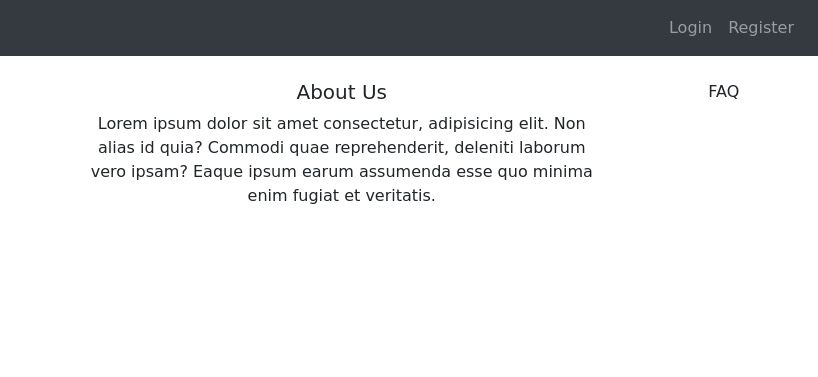
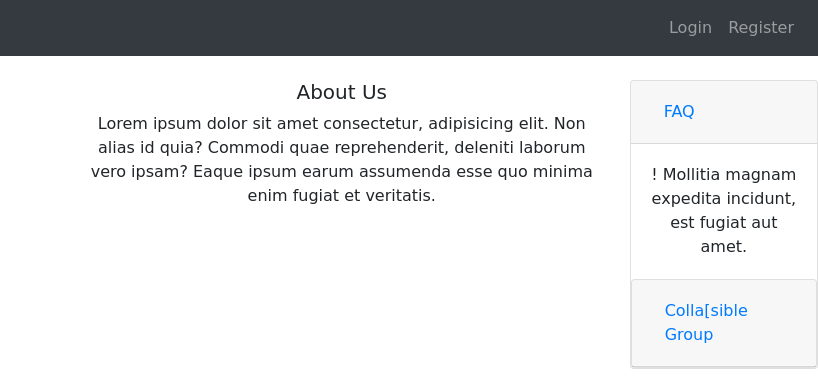
Before and after one commit to simreteabmekbib/ShoePurchaseWebsite, a plain HTML site: page about.html in a window 1280 px wide. Shown: the top 377 px of the page, 462-1280 px from the left. Drawn offline with Linux system fonts and the light colour scheme; a web font is replaced by a local one.

Commit message:
Add accordion

```diff
--- a/about.html
+++ b/about.html
@@ -92,8 +92,46 @@
         deleniti laborum vero ipsam? Eaque ipsum earum assumenda esse quo minima enim fugiat et veritatis.</p>
     </div>
     <div class="col-lg-2 d-none d-lg-block">
-      <p>FAQ</p>
+      <div class="accordion" id="accordionExample">
+        <div class="card">
+          <div class="card-header" id="headingOne">
+            <h2 class="mb-0">
+              <button class="btn btn-link btn-block text-left" type="button" data-toggle="collapse"
+                data-target="#collapseOne" aria-expanded="true" aria-controls="collapseOne">
+                FAQ
+              </button>
+            </h2>
+          </div>
+
+          <div class="collapse show" id="collapseOne" aria-labelledby="headingOne" data-parent="#accordionExample">
+            <div class="card-body">
+              ! Mollitia magnam expedita incidunt, est fugiat aut amet.
+            </div>
+          </div>
+          <div class="card">
+            <div class="card-header" id="headingTwo">
+              <h2 class="mb-0">
+                <button class="btn btn-link btn-block text-left" type="button" data-toggle="collapse"
+                  data-target="#collapseTwo" aria-expanded="false" aria-controls="collapseOne">
+                  Colla[sible Group
+                </button>
+
+              </h2>
+            </div>
+            <div class="collapse" id="collapseTwo" aria-labelledby="headingTwo" data-parent="#accordionExample">
+              <div class="card-body">
+                expedita incidunt, est fugiat aut amet.
+              </div>
+
+            </div>
+          </div>
+
+        </div>
+      </div>
+
+
     </div>
+  </div>
   </div>
   <h2 style="text-align: center;" class="pt-5">Facts About Us</h2>
   <hr style="border-top: 1px solid grey;width: 80%;" class="mb-5">
```
